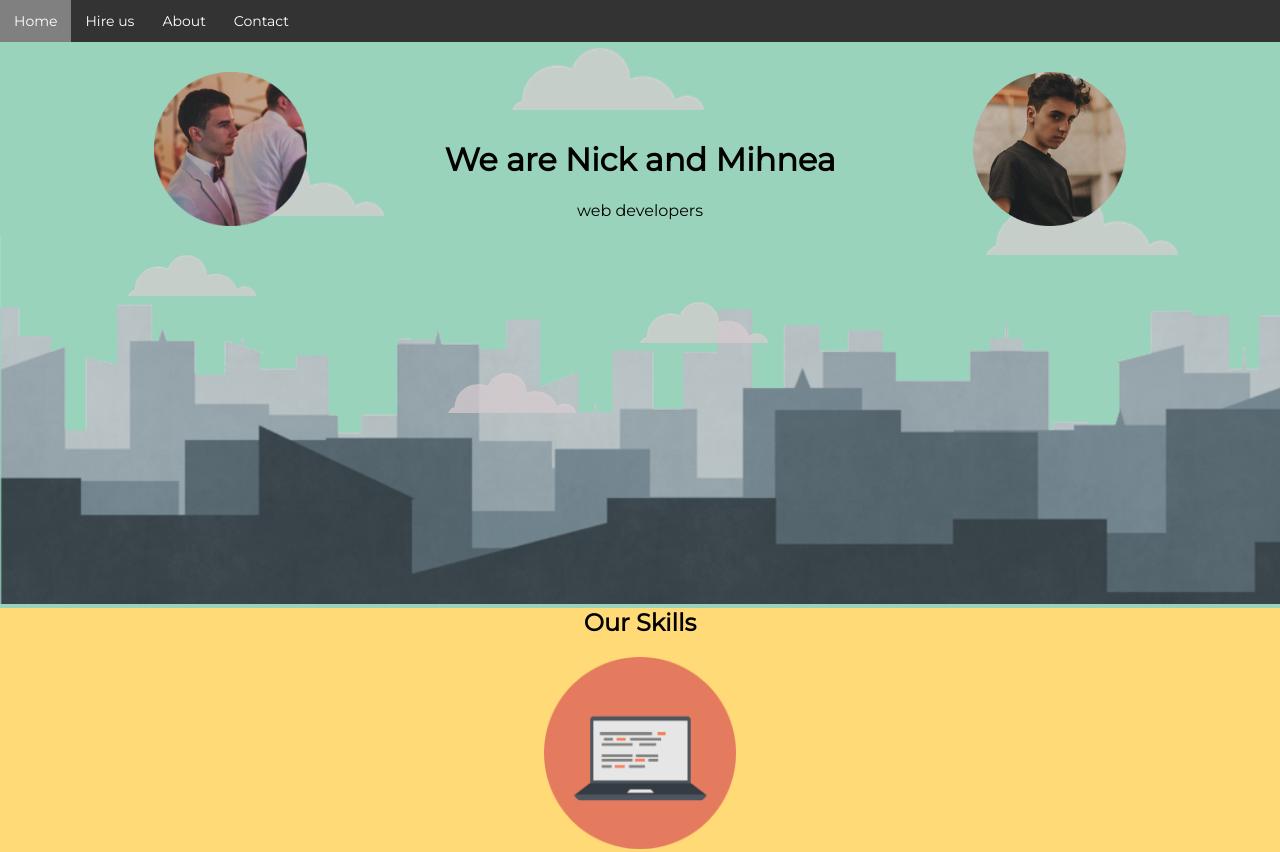
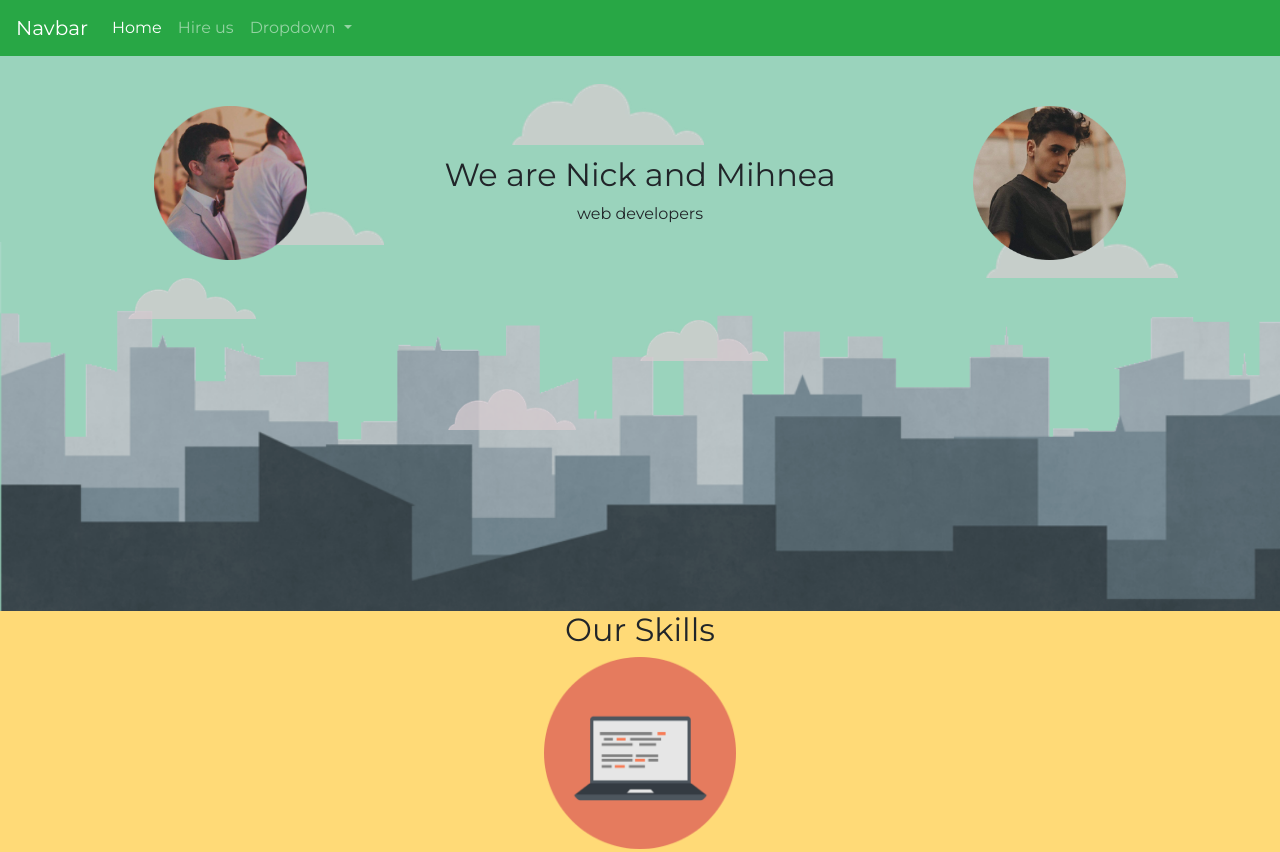
Before and after one commit to nicolaeirimia/html, a plain HTML site: page index.html in a window 1280 px wide. Shown: the top 852 px of the page. Drawn offline with nearby package versions, Linux system fonts and the light colour scheme.

Commit message:
Add files via upload

```diff
--- a/index.html
+++ b/index.html
@@ -1,21 +1,48 @@
-<!DOCTYPE html>
+<!doctype html>
 <html lang="en">
   <head>
-    <meta charset="UTF-8">
-    <meta name="viewport" content="width=device-width, initial-scale=1.0">
-    <title>N&M</title>
-</head>
+    <!-- Required meta tags -->
+    <meta charset="utf-8">
+    <meta name="viewport" content="width=device-width, initial-scale=1, shrink-to-fit=no">
+
+    <!-- Bootstrap CSS -->
+    <link rel="stylesheet" href="https://cdn.jsdelivr.net/npm/bootstrap@4.5.3/dist/css/bootstrap.min.css" integrity="sha384-TX8t27EcRE3e/ihU7zmQxVncDAy5uIKz4rEkgIXeMed4M0jlfIDPvg6uqKI2xXr2" crossorigin="anonymous">
     <link rel="stylesheet" href="style.css">
     <link rel="shortcut icon" href="favicon.ico" type="image/x-icon">
     <link rel="stylesheet" href="https://fonts.googleapis.com/css?family=Montserrat">
+
+    <title>N&M</title>
+  </head>
   <body>
-  <div class="navbar">
-    <a href="#" class="active">Home</a>
-    <a href="https://www.fiverr.com/share/yWQXoZ">Hire us</a>
-    <a href="about.html">About</a>
-    <a href="contact.html">Contact</a>
+    <nav class="navbar navbar-expand-lg sticky-top navbar-dark bg-success">
+  <a class="navbar-brand" href="#">Navbar</a>
+  <button class="navbar-toggler" type="button" data-toggle="collapse" data-target="#navbarSupportedContent" aria-controls="navbarSupportedContent" aria-expanded="false" aria-label="Toggle navigation">
+    <span class="navbar-toggler-icon"></span>
+  </button>
+
+  <div class="collapse navbar-collapse" id="navbarSupportedContent">
+    <ul class="navbar-nav mr-auto">
+      <li class="nav-item active">
+        <a class="nav-link" href="#">Home <span class="sr-only">(current)</span></a>
+      </li>
+      <li class="nav-item">
+        <a class="nav-link" href="https://www.fiverr.com/website__team/design-a-website-in-html-css-and-javascript">Hire us</a>
+      </li>
+      <li class="nav-item dropdown">
+        <a class="nav-link dropdown-toggle" href="#" id="navbarDropdown" role="button" data-toggle="dropdown" aria-haspopup="true" aria-expanded="false">
+          Dropdown
+        </a>
+        <div class="dropdown-menu" aria-labelledby="navbarDropdown">
+          <a class="dropdown-item" href="#">Action</a>
+          <a class="dropdown-item" href="#">Another action</a>
+          <div class="dropdown-divider"></div>
+          <a class="dropdown-item" href="#">Something else here</a>
         </div>
-  <br>
+      </li>
+    </ul>
+
+  </div>
+</nav>
 <div class="top_container">
   <img src="cloud.png" class="small_cloud" alt="cloud_img" id="cloud1">
   <img src="cloud.png" class="big_cloud" alt="cloud_img" id="cloud2">
@@ -55,6 +82,7 @@
   <div class="bottom_container">
     <p id="credits">© 2020 Nick & Mihnea</p>
     <br>
-        </div>
+    <script src="https://code.jquery.com/jquery-3.5.1.slim.min.js" integrity="sha384-DfXdz2htPH0lsSSs5nCTpuj/zy4C+OGpamoFVy38MVBnE+IbbVYUew+OrCXaRkfj" crossorigin="anonymous"></script>
+    <script src="https://cdn.jsdelivr.net/npm/bootstrap@4.5.3/dist/js/bootstrap.bundle.min.js" integrity="sha384-ho+j7jyWK8fNQe+A12Hb8AhRq26LrZ/JpcUGGOn+Y7RsweNrtN/tE3MoK7ZeZDyx" crossorigin="anonymous"></script>
   </body>
 </html>
--- a/style.css
+++ b/style.css
@@ -24,30 +24,6 @@ body{
 }
 #skills_title{
     margin-top: 0;
-}
-.navbar {
-    overflow: hidden;
-    background-color: #333;
-    position: fixed;
-    z-index: 1;
-    top: 0;
-    width: 100%;
-    height: auto;
-}
-.navbar a {
-    float: left;
-    font-size: 14px;
-    color: white;
-    text-align: center;
-    padding: 12px 14px;
-    text-decoration: none;
-}
-.navbar a.active{
-    background-color: maroon;
-    color: white;
-}
-.navbar a:hover{
-    background-color: grey;
 }
 h1{
     font-size: 2rem;
```
Lines whose indentation alone changed are shown as unchanged.
